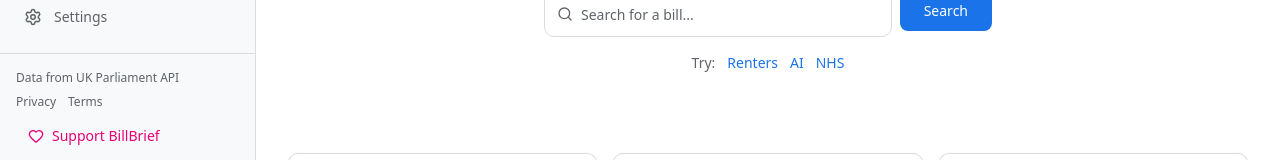
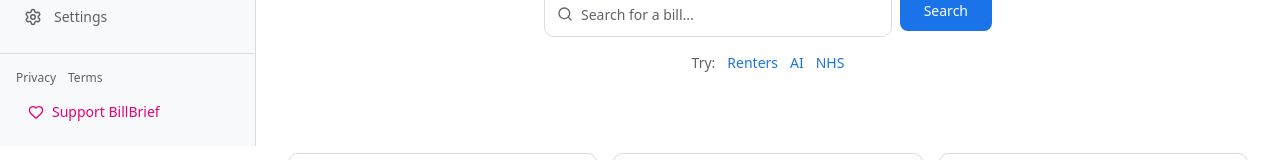
Before and after one commit to igwebupower/bill-buddy, a Next.js app: page / in a window 1280 px wide. Shown: the part 347-507 px from the top of the page. Built offline with nearby package versions, Linux system fonts and the light colour scheme; no server answers; the database is empty.

Commit message:
chore: Remove 'Data from UK Parliament API' text from sidebar
Co-Authored-By: Claude Opus 4.6 <noreply@anthropic.com>

```diff
--- a/src/components/layout/Sidebar.tsx
+++ b/src/components/layout/Sidebar.tsx
@@ -113,9 +113,6 @@ export function Sidebar({ open, onClose }: SidebarProps) {
 
         {/* Footer */}
         <div className="border-t border-border p-4 space-y-2">
-          <p className="text-xs text-muted-foreground">
-            Data from UK Parliament API
-          </p>
           <div className="flex gap-3">
             <Link
               href="/privacy"
```
